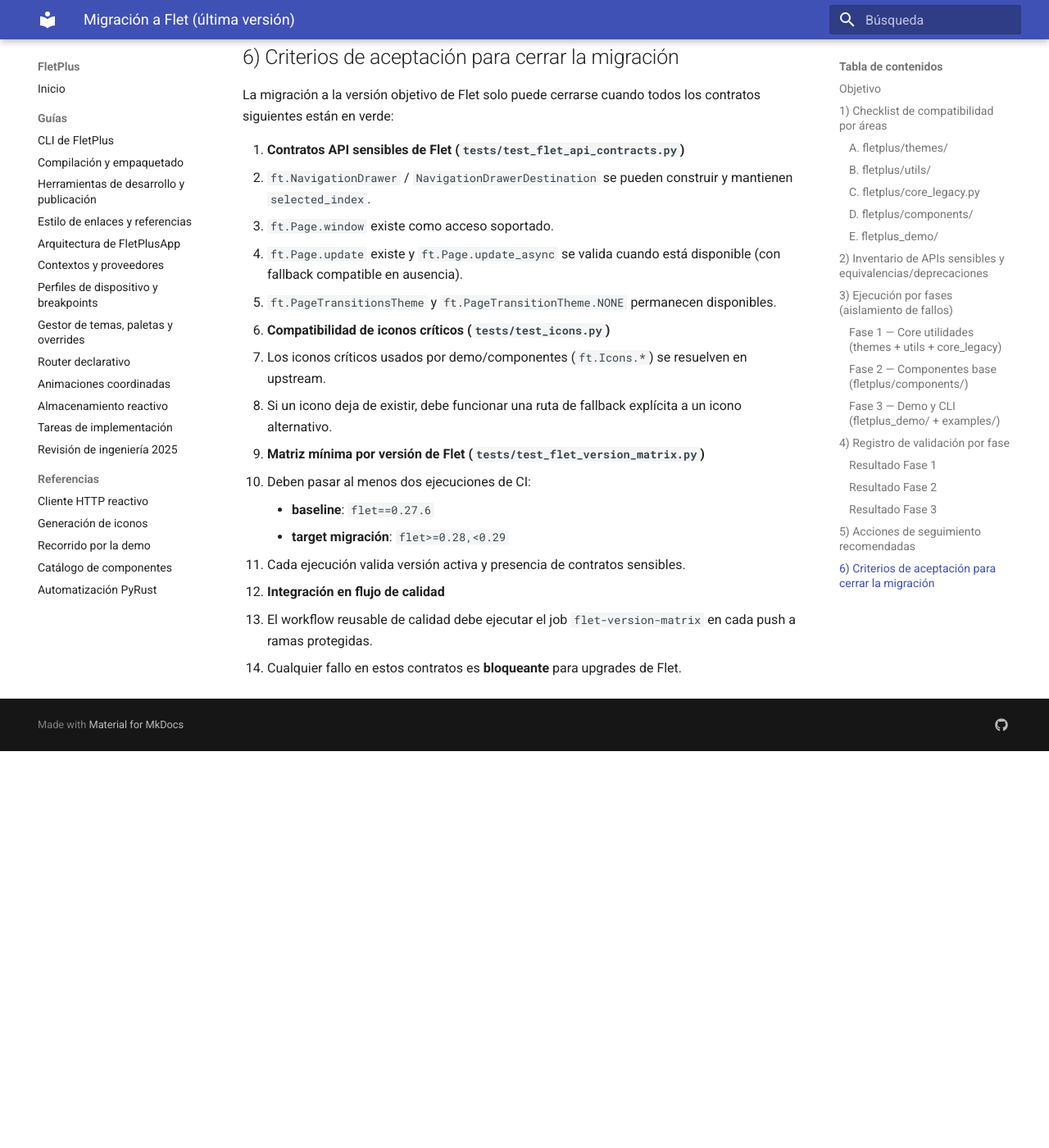
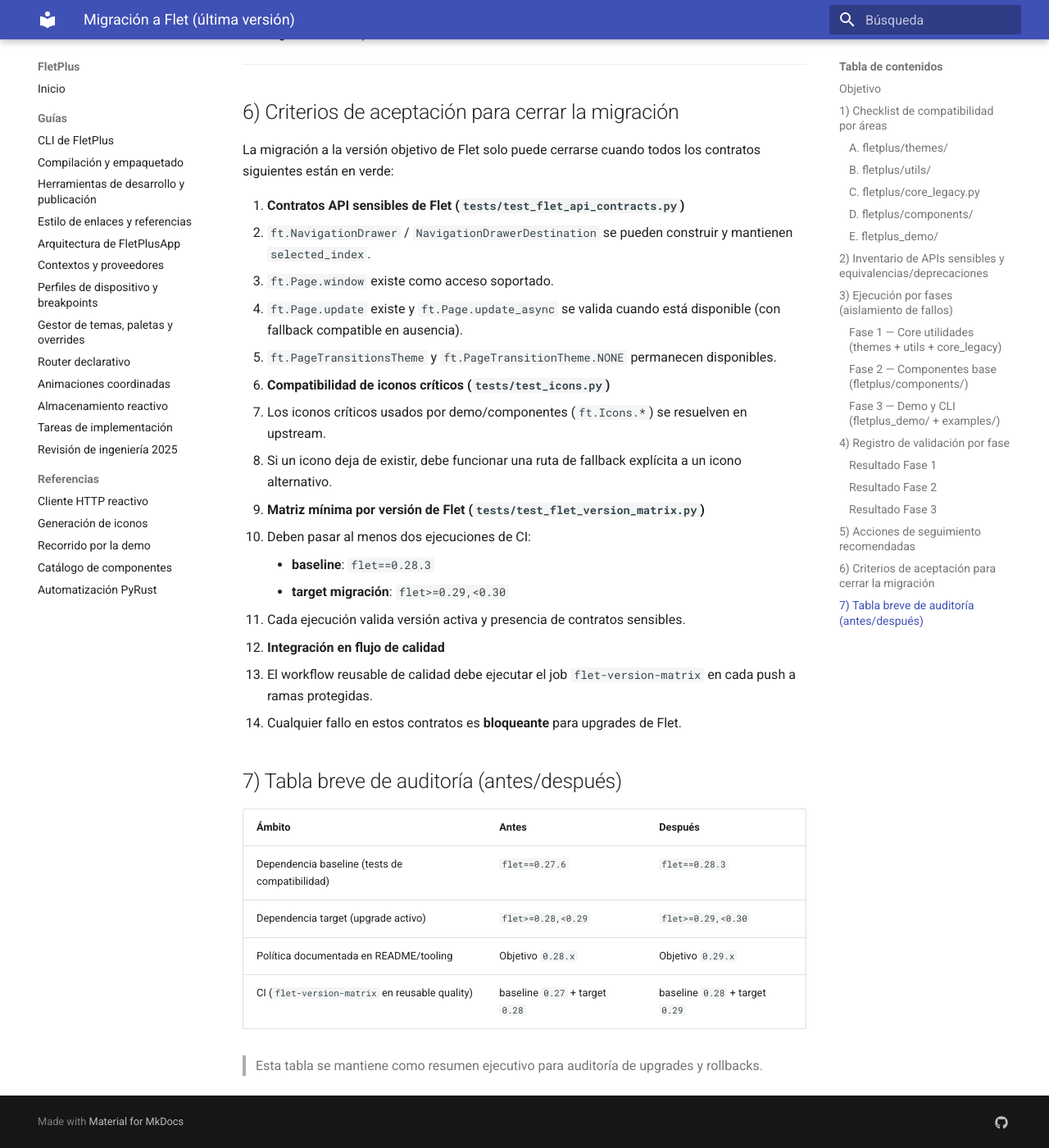
Before and after one commit to Alphonsus411/FletPlus, an MkDocs documentation site: the page built from docs/migration-flet-latest.md, in a window 1280 px wide and 1400 px high, scrolled down 5277 px. Shown: the whole window at 82% size. Built offline with MkDocs 1.6.1 and Material for MkDocs 9.7.7, drawn with Linux system fonts in a browser that asks for light colours; before the commit the page ends 6193 px from its top, so only the background shows below that; some of the changed text lies outside the part shown.

Commit message:
docs: actualizar política y matriz de migración a Flet 0.29

```diff
--- a/docs/migration-flet-latest.md
+++ b/docs/migration-flet-latest.md
@@ -9,6 +9,9 @@
 - `fletplus/utils/`
 - `fletplus/core_legacy.py`
 - `fletplus_demo/`
+
+**Versión baseline vigente**: `flet==0.28.3`
+**Versión target vigente**: `flet>=0.29,<0.30`
 
 ---
 
@@ -156,10 +159,21 @@
 
 3. **Matriz mínima por versión de Flet (`tests/test_flet_version_matrix.py`)**
    - Deben pasar al menos dos ejecuciones de CI:
-     - **baseline**: `flet==0.27.6`
-     - **target migración**: `flet>=0.28,<0.29`
+     - **baseline**: `flet==0.28.3`
+     - **target migración**: `flet>=0.29,<0.30`
    - Cada ejecución valida versión activa y presencia de contratos sensibles.
 
 4. **Integración en flujo de calidad**
    - El workflow reusable de calidad debe ejecutar el job `flet-version-matrix` en cada push a ramas protegidas.
    - Cualquier fallo en estos contratos es **bloqueante** para upgrades de Flet.
+
+## 7) Tabla breve de auditoría (antes/después)
+
+| Ámbito | Antes | Después |
+|---|---|---|
+| Dependencia baseline (tests de compatibilidad) | `flet==0.27.6` | `flet==0.28.3` |
+| Dependencia target (upgrade activo) | `flet>=0.28,<0.29` | `flet>=0.29,<0.30` |
+| Política documentada en README/tooling | Objetivo `0.28.x` | Objetivo `0.29.x` |
+| CI (`flet-version-matrix` en reusable quality) | baseline `0.27` + target `0.28` | baseline `0.28` + target `0.29` |
+
+> Esta tabla se mantiene como resumen ejecutivo para auditoría de upgrades y rollbacks.
```
Also changed, not shown: README.md (+4 -4 lines), docs/tooling.md (+2 -1 lines).
